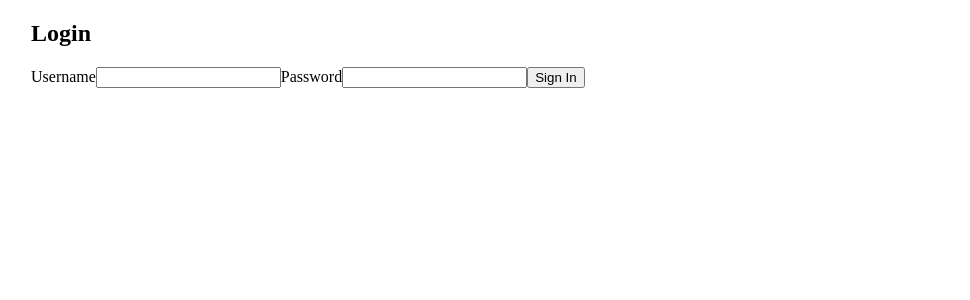
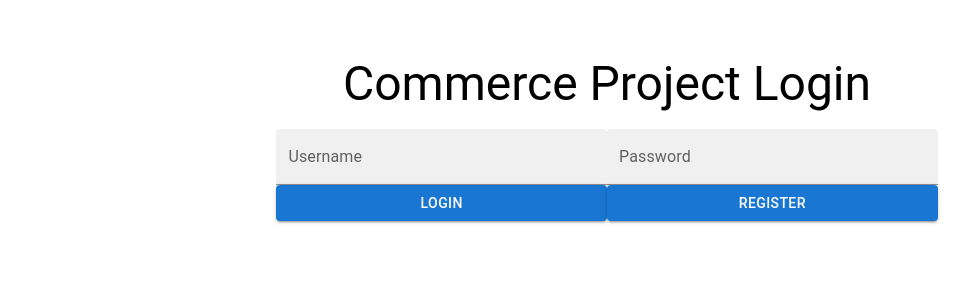
Before and after one commit to ramir101/commerce-ts, a React app: page / in a window 1280 px wide. Shown: the top 300 px of the page, without its empty margins (33-1003 px from the left). Built offline with nearby package versions, Linux system fonts and the light colour scheme; the HTML template or start-up script is replaced by a standard one.

Commit message:
login revamp

```diff
--- a/src/components/Login.tsx
+++ b/src/components/Login.tsx
@@ -1,7 +1,7 @@
 import React, { useState } from "react";
 import { useDispatch } from "react-redux";
 import { attemptLogin } from "../store";
-import { Box } from "@mui/material";
+import { Box, Button, Container, TextField, Typography } from "@mui/material";
 import { useNavigate } from "react-router-dom";
 
 function Login() {
@@ -25,27 +25,44 @@ function Login() {
   };
 
   return (
-    <Box>
-      <div id="login">
+    <Container>
+      <Typography variant="h3" align="center" mt={7} gutterBottom>
+        {" "}
+        Commerce Project Login{" "}
+      </Typography>
+      <Box id="login" sx={{ display: "flex", justifyContent: "center" }}>
         <form onSubmit={login}>
-          <h2>Login</h2>
-          <label>Username</label>
-          <input
+          <TextField
+            sx={{ margin: "auto", width: "50%" }}
+            label="Username"
             value={credentials.username}
             name="username"
             onChange={onChange}
+            variant="filled"
+            fullWidth
           />
-          <label>Password</label>
-          <input
+          <TextField
+            sx={{ margin: "auto", width: "50%" }}
+            label="Password"
+            value={credentials.password}
             name="password"
-            value={credentials.password}
             onChange={onChange}
+            variant="filled"
             type="password"
+            fullWidth
           />
-          <button>Sign In</button>
+          <Button
+            type="submit"
+            variant="contained"
+            sx={{ margin: "auto", width: "50%" }}>
+            Login
+          </Button>
+          <Button variant="contained" sx={{ margin: "auto", width: "50%" }}>
+            Register
+          </Button>
         </form>
-      </div>
-    </Box>
+      </Box>
+    </Container>
   );
 }
 
```
